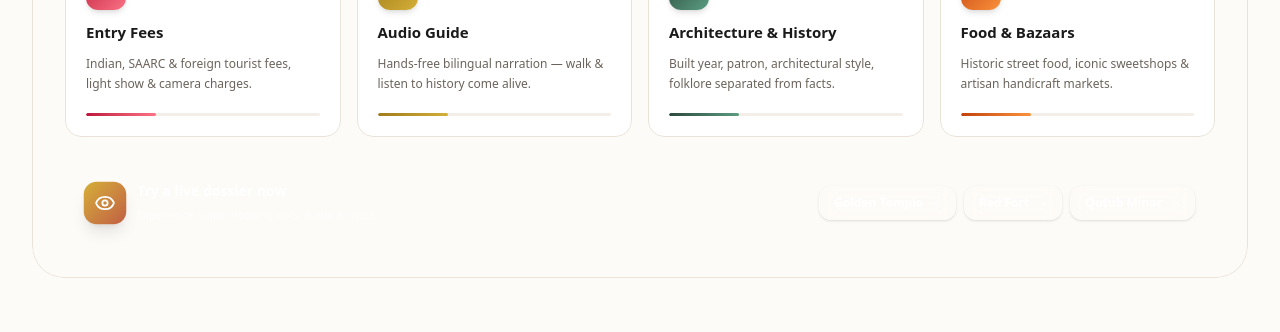
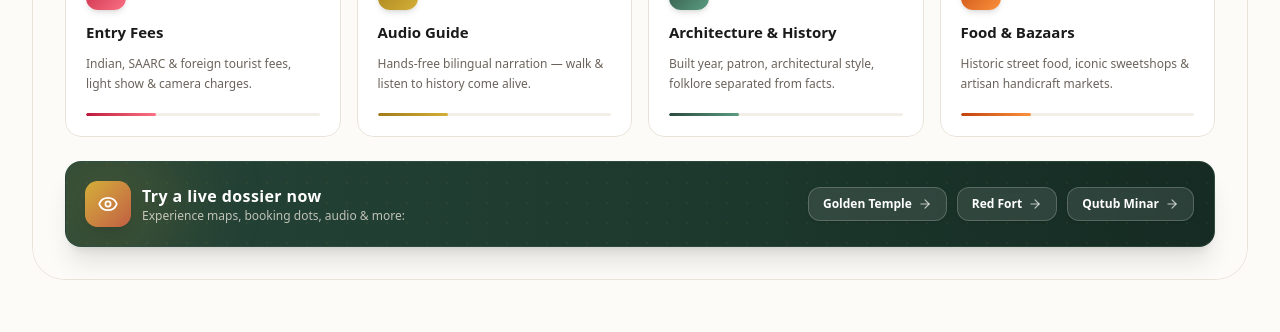
Before and after one commit to ratandeep1017/HeritageLens, a React (Vite) app: page / in a window 1280 px wide. Shown: the part 3180-3512 px from the top of the page. Built offline with nearby package versions, Linux system fonts and the light colour scheme; no server answers; a web font is replaced by a local one.

Commit message:
fix(ui): fix CTA banner dark background rendering and text contrast

```diff
--- a/src/components/HowToUseDossierGuide.tsx
+++ b/src/components/HowToUseDossierGuide.tsx
@@ -557,32 +557,37 @@ export const HowToUseDossierGuide: React.FC<HowToUseDossierGuideProps> = ({ curr
             initial={{ opacity: 0, y: 10 }}
             animate={gridInView ? { opacity: 1, y: 0 } : {}}
             transition={{ delay: 0.4, duration: 0.5 }}
-            className="relative rounded-2xl overflow-hidden"
+            className="relative rounded-2xl overflow-hidden bg-gradient-to-r from-[#244337] via-[#1E3A2F] to-[#152B23] border border-[#3D6354]/40 shadow-xl"
+            style={{
+              backgroundColor: '#1E3A2F',
+            }}
           >
-            <div className="absolute inset-0 bg-gradient-to-r from-[#2C4A3E] to-[#1A332A] -z-10" />
+            {/* Pattern overlay */}
             <div
-              className="absolute inset-0 opacity-[0.04] -z-10"
+              className="absolute inset-0 opacity-[0.06] pointer-events-none"
               style={{
                 backgroundImage:
                   'radial-gradient(circle at 1px 1px, #D4AF37 1px, transparent 0)',
                 backgroundSize: '20px 20px',
               }}
             />
+            {/* Subtle ambient glow on left */}
+            <div className="absolute -left-10 -top-10 w-40 h-40 bg-[#D4AF37]/15 rounded-full blur-2xl pointer-events-none" />
 
-            <div className="p-4 sm:p-5 flex flex-col sm:flex-row sm:items-center justify-between gap-3">
+            <div className="relative z-10 p-4 sm:p-5 flex flex-col sm:flex-row sm:items-center justify-between gap-4">
               <div className="flex items-center gap-3">
                 <motion.div
-                  animate={{ scale: [1, 1.08, 1] }}
-                  transition={{ duration: 2, repeat: Infinity, ease: 'easeInOut' }}
-                  className="w-10 h-10 rounded-xl bg-gradient-to-br from-[#D4AF37] to-[#C05E42] flex items-center justify-center shadow-lg shrink-0"
+                  animate={{ scale: [1, 1.06, 1] }}
+                  transition={{ duration: 2.5, repeat: Infinity, ease: 'easeInOut' }}
+                  className="w-11 h-11 rounded-xl bg-gradient-to-br from-[#D4AF37] to-[#C05E42] flex items-center justify-center shadow-lg shrink-0"
                 >
                   <Eye className="w-5 h-5 text-white" />
                 </motion.div>
                 <div>
-                  <span className="text-sm font-bold text-white block">
+                  <span className="text-sm sm:text-base font-bold text-white block tracking-wide">
                     {currentLang === 'en' ? 'Try a live dossier now' : 'अभी लाइव देखें'}
                   </span>
-                  <span className="text-[11px] text-white/60">
+                  <span className="text-xs text-[#E8E2D9]/80 block">
                     {currentLang === 'en'
                       ? 'Experience maps, booking dots, audio & more:'
                       : 'नक्शे, बुकिंग, ऑडियो अभी अनुभव करें:'}
@@ -590,7 +595,7 @@ export const HowToUseDossierGuide: React.FC<HowToUseDossierGuideProps> = ({ curr
                 </div>
               </div>
 
-              <div className="flex flex-wrap items-center gap-2">
+              <div className="flex flex-wrap items-center gap-2 sm:gap-2.5">
                 {[
                   { id: 'golden-temple-amritsar', nameEn: 'Golden Temple', nameHi: 'स्वर्ण मंदिर' },
                   { id: 'red-fort', nameEn: 'Red Fort', nameHi: 'लाल किला' },
@@ -599,10 +604,10 @@ export const HowToUseDossierGuide: React.FC<HowToUseDossierGuideProps> = ({ curr
                   <Link
                     key={samp.id}
                     to={`/result?site=${samp.id}`}
-                    className="group/link px-3.5 py-2 rounded-xl bg-white/10 hover:bg-white border border-white/20 hover:border-white text-white hover:text-[#2C4A3E] text-xs font-bold transition-all duration-300 shadow-sm hover:shadow-md flex items-center gap-1.5 backdrop-blur-sm"
+                    className="group/link px-3.5 py-2 rounded-xl bg-white/10 hover:bg-white text-white hover:text-[#152B23] border border-white/20 hover:border-white text-xs font-semibold transition-all duration-200 shadow-sm hover:shadow-md flex items-center gap-1.5 backdrop-blur-sm"
                   >
                     <span>{currentLang === 'hi' ? samp.nameHi : samp.nameEn}</span>
-                    <ArrowRight className="w-3 h-3 opacity-60 group-hover/link:opacity-100 group-hover/link:translate-x-0.5 transition-all" />
+                    <ArrowRight className="w-3.5 h-3.5 text-white/70 group-hover/link:text-[#152B23] group-hover/link:translate-x-0.5 transition-all" />
                   </Link>
                 ))}
               </div>
```
